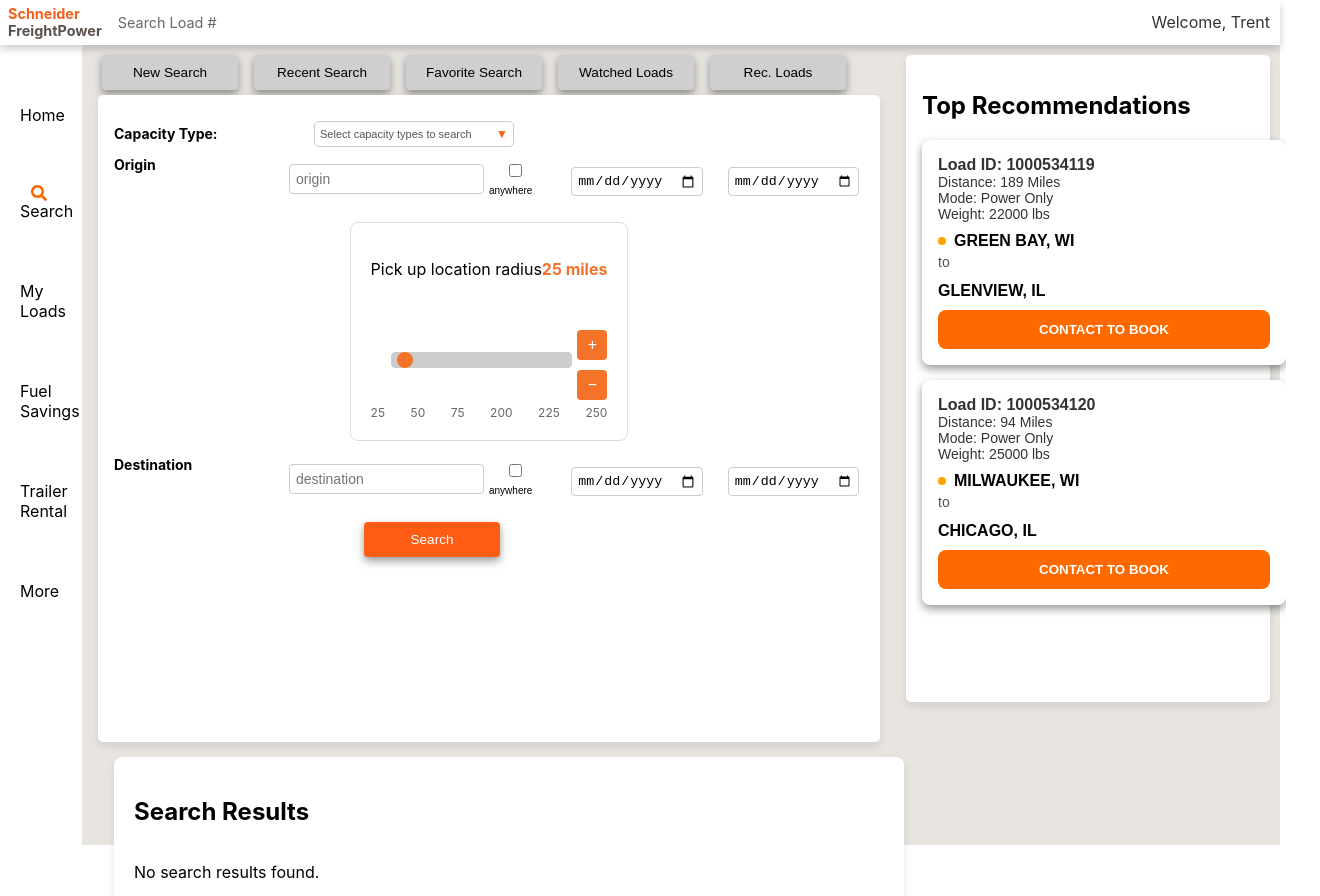
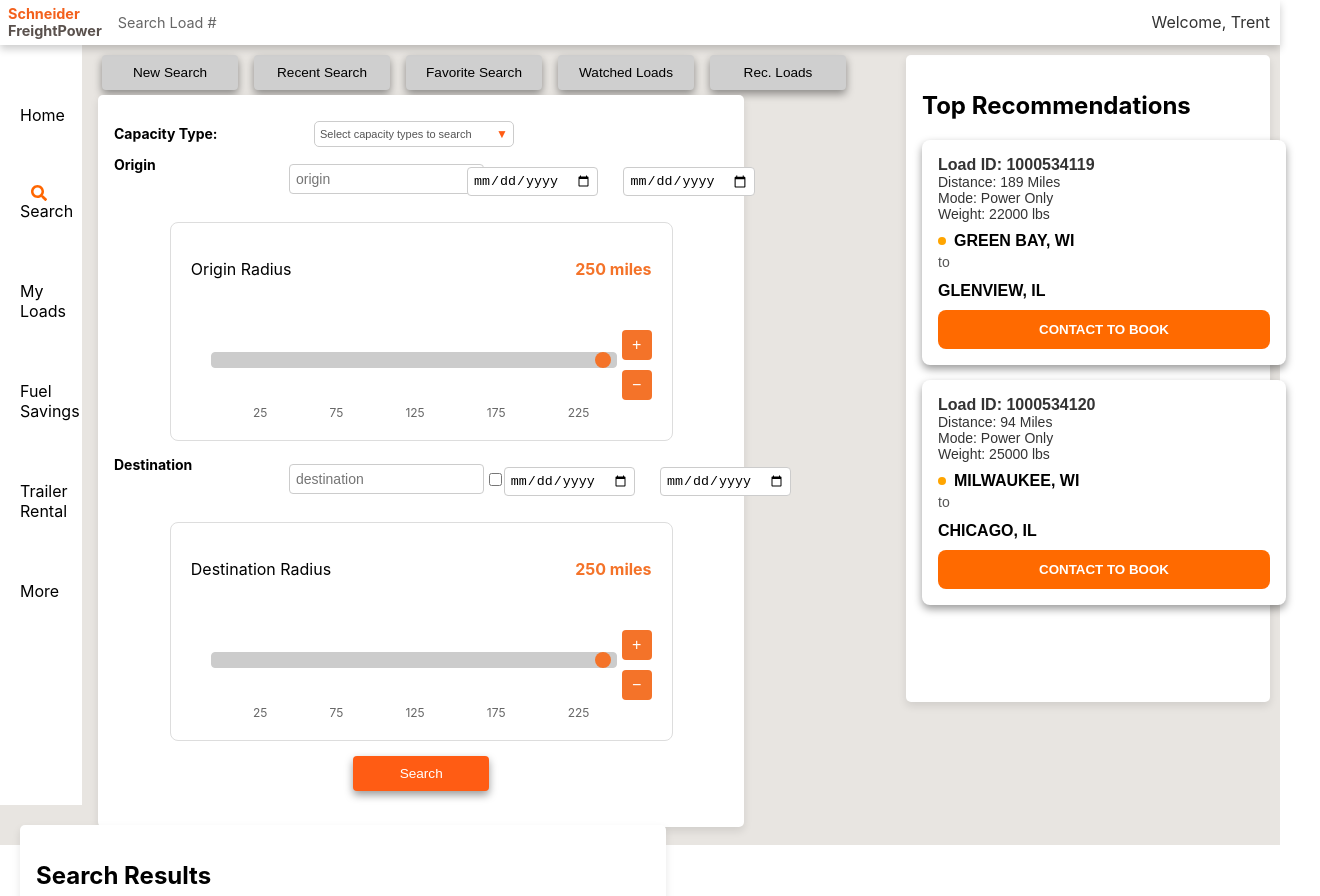
Before and after one commit to ZaidBaz/FreightFinders, a React (Create React App) app in the folder frontend/: page / in a window 1280 px wide. Shown: the top 896 px of the page, 1320 px wide, since content can reach past the window. Built offline with nearby package versions, Linux system fonts and the light colour scheme.

Commit message:
Added radius sliders functionality, updated some of the styling

```diff
--- a/frontend/src/App.css
+++ b/frontend/src/App.css
@@ -89,6 +89,16 @@
 
 .contact-button:hover {
   background-color: darkorange; /* Darker color on hover */
+}
+
+.search-results-wrapper {
+  display: flex;
+  justify-content: space-between;
+  width: 100%;
+  max-width: 1600px;
+  margin: 0 auto; /* Center the container */
+  gap: 20px; /* Space between the filter and results */
+  padding: 20px;
 }
 
 /* Main Content styling */
@@ -189,17 +199,17 @@
 }
 
 .search-filter-container {
-  flex-direction: column;
-  background-color: white; /* White background */
+  /* flex-direction: column; */
+  background-color: white;
   border-radius: 5px;
   box-shadow: 0px 4px 8px rgba(0, 0, 0, 0.1);
   padding: 16px;
-  width: 750px; /* Optional: Set max width for card */
-  height: 615px;
+  width: 750px;
+  height: 700px;
   margin-left: 8px;
-  position: absolute; /* Changed to fixed positioning */
-  left: 90px; /* Stick to the right edge */
-  top:95px; /* Adjusted to stick just below the top of the page */
+  position: absolute;
+  left: 90px;
+  top:95px;
 }
 
 .dropdown-title {
@@ -296,9 +306,10 @@
 }
 
 .button-container-2{
-  margin-left: 250px;
+  display: flex;
+  justify-content: center;
   align-items: center;
-  margin-bottom: 200px;
+  margin-bottom: 50px;
 
 }
 
@@ -455,13 +466,26 @@
   width: 100%;
 }
 
-.results-section {
+/* .results-section {
   width: 100%;
-  margin-top: 20px;
+  margin-top: 200px;
+  margin-left: 60px;
   padding: 20px;
   background-color: white;
   box-shadow: 0px 4px 8px rgba(0, 0, 0, 0.1);
   border-radius: 8px;
+} */
+
+.results-section {
+  position: absolute;
+}
+
+.search-filter-container, .results-section {
+  background-color: white;
+  border-radius: 5px;
+  box-shadow: 0px 4px 8px rgba(0, 0, 0, 0.1);
+  padding: 16px;
+  width: 48%; /* Adjust to fit side by side */
 }
 
 .results-card-container {
--- a/frontend/src/App.js
+++ b/frontend/src/App.js
@@ -23,6 +23,8 @@
   const [destinationEndDate, setDestinationEndDate] = useState(''); // Destination end date
   const [minMiles, setMinMiles] = useState('');
   const [maxMiles, setMaxMiles] = useState('');
+  const [originRadius, setOriginRadius] = useState(250);
+  const [destinationRadius, setDestinationRadius] = useState(250);
   const [results, setResults] = useState([]); // State for search results
 
   const toggleSidebar = () => setIsSidebarVisible((prevState) => !prevState);
@@ -51,7 +53,11 @@
       destination_start_date: destinationStartDate,
       destination_end_date: destinationEndDate,
       transport_modes: selectedCapacity.join(','),
+      origin_radius: originRadius,
+      destination_radius: destinationRadius
     };
+
+    console.log(searchData);
     const queryParams = new URLSearchParams(searchData).toString();
 
     try {
@@ -93,6 +99,7 @@
           <Card loadId="1000534120" transportMode="Power Only" originCity="MILWAUKEE, WI" destinationCity="CHICAGO, IL" totalDistance="94" totalWeight="25000" />
         </div>
 
+        <div className = "search-results-wrapper">
           {/* Search Filter and Results Section */}
           <div className="search-filter-container">
             <div className="dropdown-container">
@@ -130,7 +137,7 @@
             </div>
 
             <div className="input-group">
-            <RadiusSlider />
+              <RadiusSlider label="Origin Radius" inputValue={originRadius} setInputValue={setOriginRadius}/>
             </div>
 
             {/* Destination and Destination Date Range Group */}
@@ -164,8 +171,14 @@
               </div>
             </div>
 
+            <div className="input-group">
+              <RadiusSlider label="Destination Radius" inputValue={destinationRadius} setInputValue={setDestinationRadius}/>
+            </div>
+
             <div className="button-container-2">
               <Search label="Search" onClick={handleSearch} isActive={activeButton === 0} />
+            </div>
+          {/* OVER HERE */}
           </div>
 
             {/* Search Results Section */}
@@ -190,6 +203,7 @@
             </div>
           </div>
         </div>
+        {/* </div> */}
       </div>
     </div>
   );
--- a/frontend/src/Components/Button/Button.css
+++ b/frontend/src/Components/Button/Button.css
@@ -10,6 +10,7 @@
   cursor: pointer;
   transition: background-color 0.3s ease, transform 0.2s ease;
   box-shadow: 0 4px 8px rgba(0, 0, 0, 0.4); /* Darker shadow */
+  align-items: center;
   }
 
 
--- a/frontend/src/Components/Checkbox/Checkbox.css
+++ b/frontend/src/Components/Checkbox/Checkbox.css
@@ -1,4 +1,14 @@
 .checkbox-wrapper {
     font-family: Arial;
     font-size: 10px;
+    display: flex;
+    align-items: center; /* Centers items vertically */
 }
+
+.checkbox-wrapper input {
+    margin: 0; /* Remove any extra margin */
+}
+
+.checkbox-wrapper label {
+    margin-left: 5px; /* Adjust the spacing as needed */
+}
--- a/frontend/src/Components/RadiusSlider/RadiusSlider.css
+++ b/frontend/src/Components/RadiusSlider/RadiusSlider.css
@@ -8,7 +8,7 @@
   border: 1px solid #ddd;
   padding: 20px;
   border-radius: 8px;
-  width: 319pxpx;
+  width: 75%;
   margin: 0 auto;
 }
 
--- a/frontend/src/Components/RadiusSlider/RadiusSlider.js
+++ b/frontend/src/Components/RadiusSlider/RadiusSlider.js
@@ -1,38 +1,42 @@
 // RadiusSlider.js
-import React, { useState } from 'react';
+import React, { useState, useEffect } from 'react';
 import './RadiusSlider.css';
 
-const RadiusSlider = () => {
-  const [radius, setRadius] = useState(25); // Initial value of the slider
+const RadiusSlider = ({ label, inputValue, setInputValue }) => {
+
+//   useEffect(() => {
+//     setInputValue(0);
+// }, []);
 
   // Update slider value
   const handleSliderChange = (event) => {
-    setRadius(Number(event.target.value));
+    setInputValue(Number(event.target.value))
+    // setRadius(Number(event.target.value));
   };
 
   // Increment the slider value
   const incrementRadius = () => {
-    setRadius((prev) => (prev < 250 ? prev + 25 : prev));
+    setInputValue((prev) => (prev < 250 ? prev + 25 : prev));
   };
 
   // Decrement the slider value
   const decrementRadius = () => {
-    setRadius((prev) => (prev > 25 ? prev - 25 : prev));
+    setInputValue((prev) => (prev >= 25 ? prev - 25 : prev));
   };
 
   return (
     <div className="radius-slider-container">
       <div className="radius-info">
-        <p>Pick up location radius</p>
-        <p className="radius-value">{radius} miles</p>
+        <p>{label}</p>
+        <p className="radius-value">{inputValue} miles</p>
       </div>
       <div className="slider-wrapper">
         <input
           type="range"
-          min="25"
+          min="0"
           max="250"
           step="25"
-          value={radius}
+          value={inputValue}
           onChange={handleSliderChange}
           className="slider"
         />
@@ -42,12 +46,13 @@
         </div>
       </div>
       <div className="slider-labels">
+        <span></span>
         <span>25</span>
-        <span>50</span>
         <span>75</span>
-        <span>200</span>
+        <span>125</span>
+        <span>175</span>
         <span>225</span>
-        <span>250</span>
+        <span></span>
       </div>
     </div>
   );
```
Lines whose indentation alone changed are shown as unchanged.
